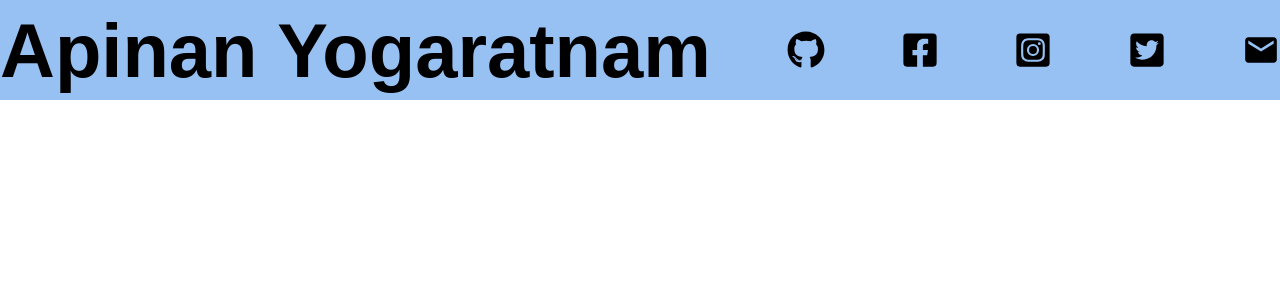
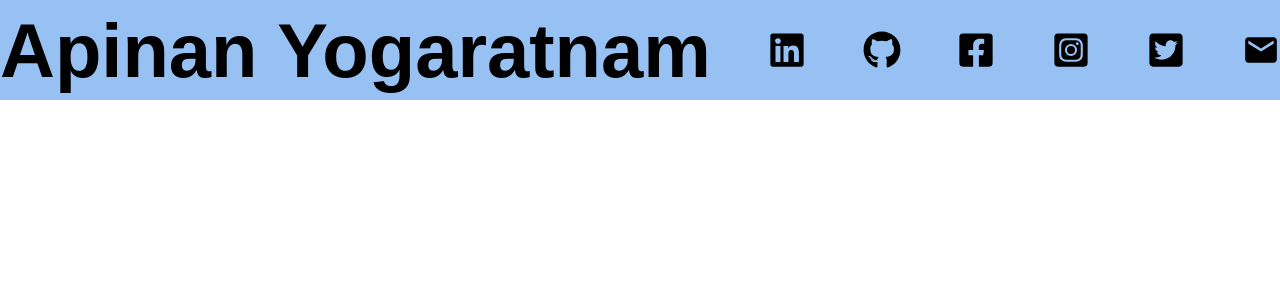
Before and after one commit to apinanyogaratnam/my-personal-website-v2.0, a React (Create React App) app: page / in a window 1280 px wide. Shown: the top 300 px of the page. Built offline with nearby package versions, Linux system fonts and the light colour scheme; a web font is replaced by a local one.

Commit message:
added linkedin logo

```diff
--- a/src/components/header.js
+++ b/src/components/header.js
@@ -1,5 +1,5 @@
 import PropTypes from 'prop-types'
-import { FaGithub, FaFacebookSquare, FaInstagramSquare, FaTwitterSquare } from 'react-icons/fa'
+import { FaGithub, FaFacebookSquare, FaInstagramSquare, FaTwitterSquare, FaLinkedin } from 'react-icons/fa'
 import { MdEmail } from 'react-icons/md'
 
 
@@ -7,6 +7,7 @@ const Header = ({ title, onAdd, showAdd }) => {
     return (
         <header className="header">
             <h1>{title}</h1>
+            <FaLinkedin />
             <FaGithub />
             <FaFacebookSquare />
             <FaInstagramSquare />
```
